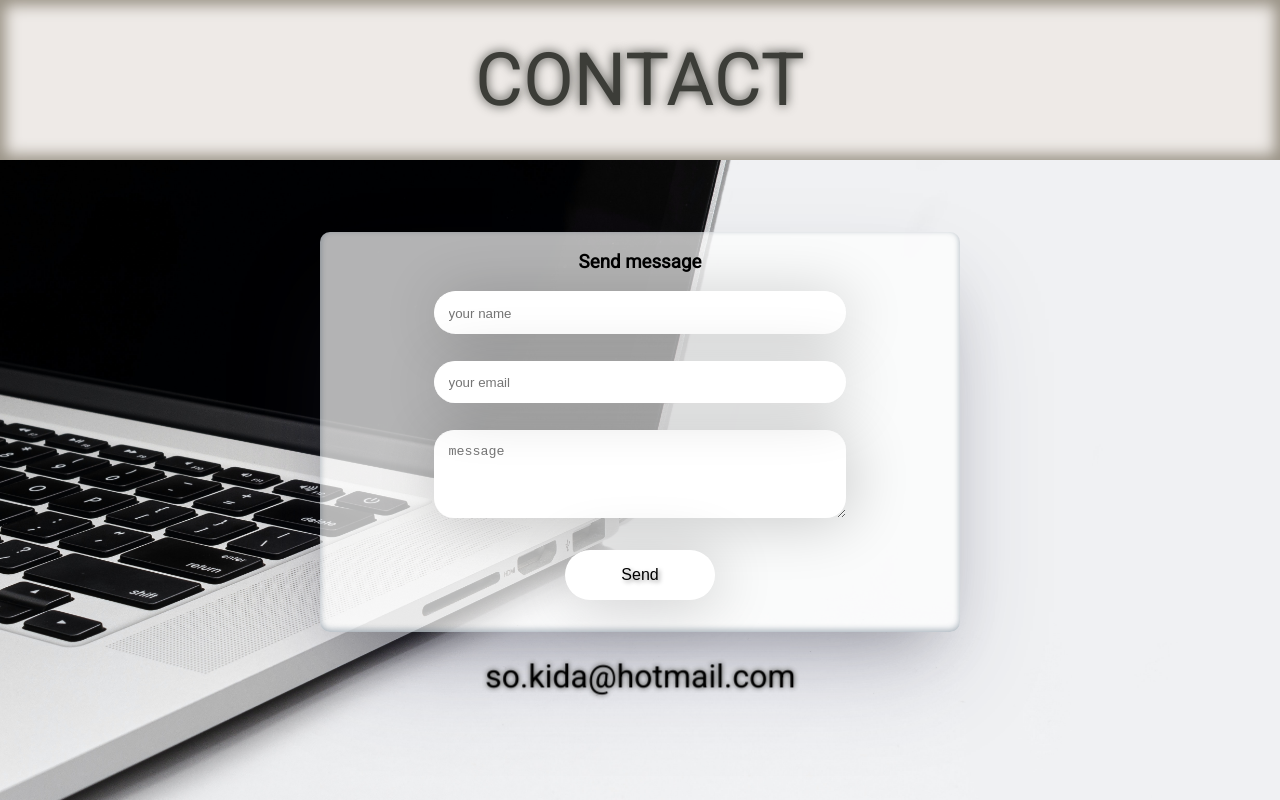
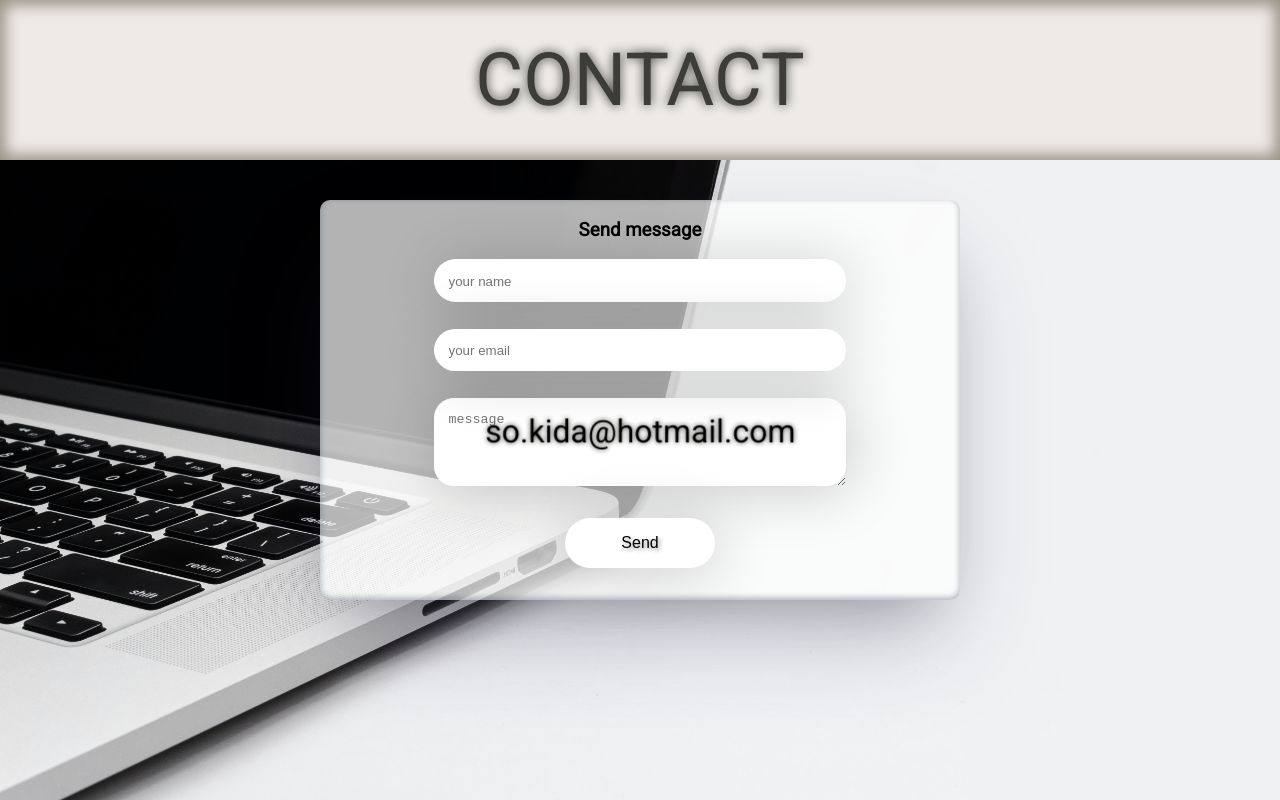
Before and after one commit to idakroniczaja/myPortfolio, a React (Create React App) app: page / in a window 1280 px wide. Shown: the part 3040-3840 px from the top of the page. Built offline with nearby package versions, Linux system fonts and the light colour scheme; the HTML template or start-up script is replaced by a standard one; a web font is replaced by a local one.

Commit message:
send confiramtion message on screen if message sent successfully

```diff
--- a/src/components/Contact.css
+++ b/src/components/Contact.css
@@ -7,7 +7,7 @@
     height: 80vh;
     display: flex;
     flex-direction: column;
-    justify-content: space-between;
+    /* justify-content: space-between; */
 
 }
 
@@ -35,7 +35,6 @@ form{
     justify-content: space-around;
     background-color: rgba(255,255,255,0.7);
     position: absolute;
-    margin: 2em;
     width: 50%;
     min-width: 450px;
     height: 50%;
--- a/src/components/Contact.js
+++ b/src/components/Contact.js
@@ -1,18 +1,28 @@
-import React from 'react'
+import React, {useState} from  'react'
 import './Contact.css'
 import emailjs from 'emailjs-com';
 
 export default function Contact({contactRef, dataAos}) {
+
+const [message, setMessage] = useState('')
+
 
 const sendEmail = (e)=> {
 e.preventDefault()
 
     emailjs.sendForm("service_aowrs29","template_lb3tbjx", e.target ,"user_DSGHm0rdiLjlkKMr2aVXe")
     .then(res=>{
-        console.log(res.text)
+        res.text==='OK' ? setMessage('OK') : setMessage('not ok')
     }).catch(err=>console.log(err.text))
     e.target.reset()
 }
+
+const displayMessage = ()=>{
+    return (
+        <p>{message}</p>
+    )
+}
+
 
     return (
         <section data-aos={dataAos}ref={contactRef} id='contact' className='container'>
@@ -34,8 +44,10 @@ e.preventDefault()
                     <div id='email'>
                         so.kida@hotmail.com
                     </div>
+                        {displayMessage()}
+                </div>
 
-                </div>
+
 
 
 
```
